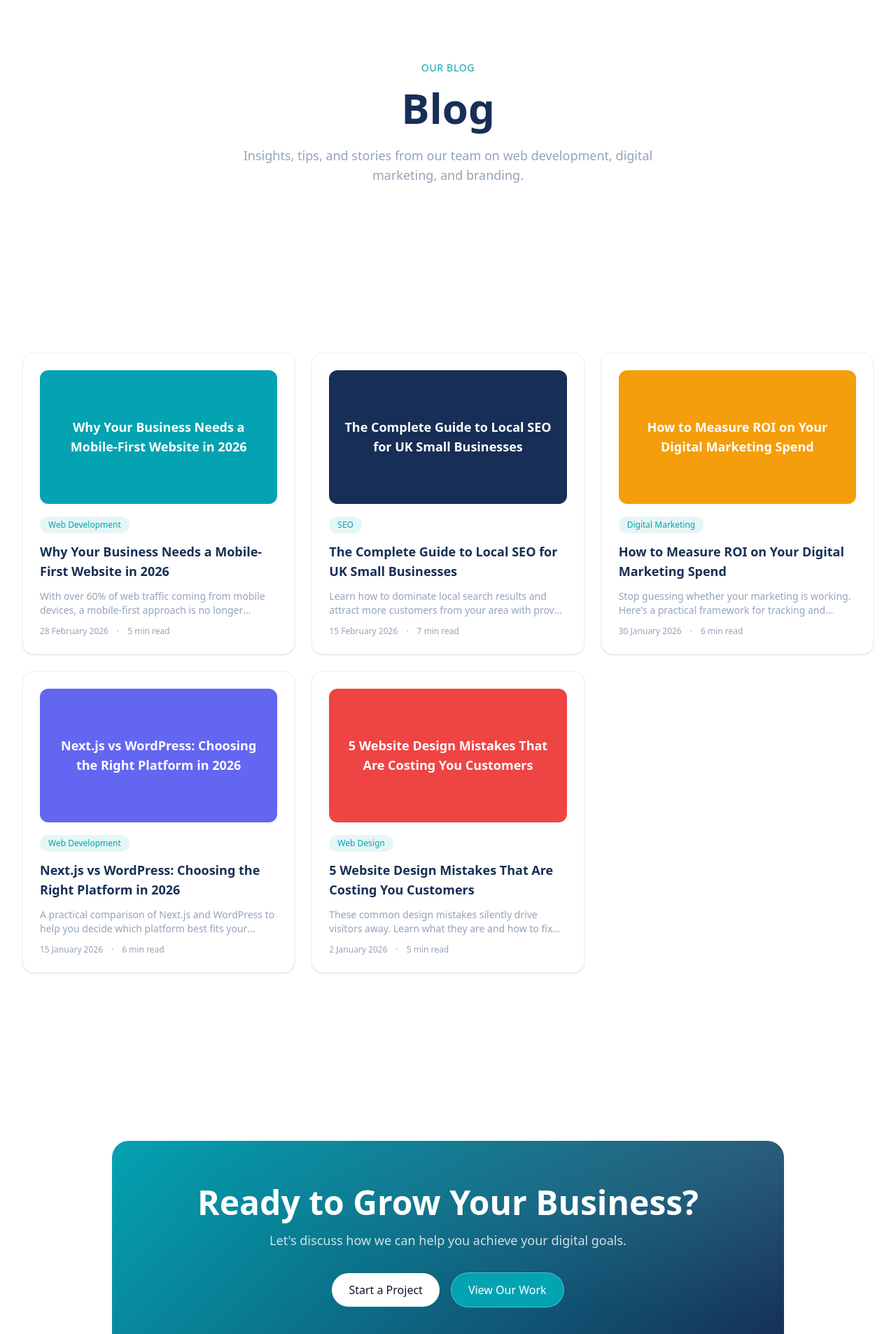
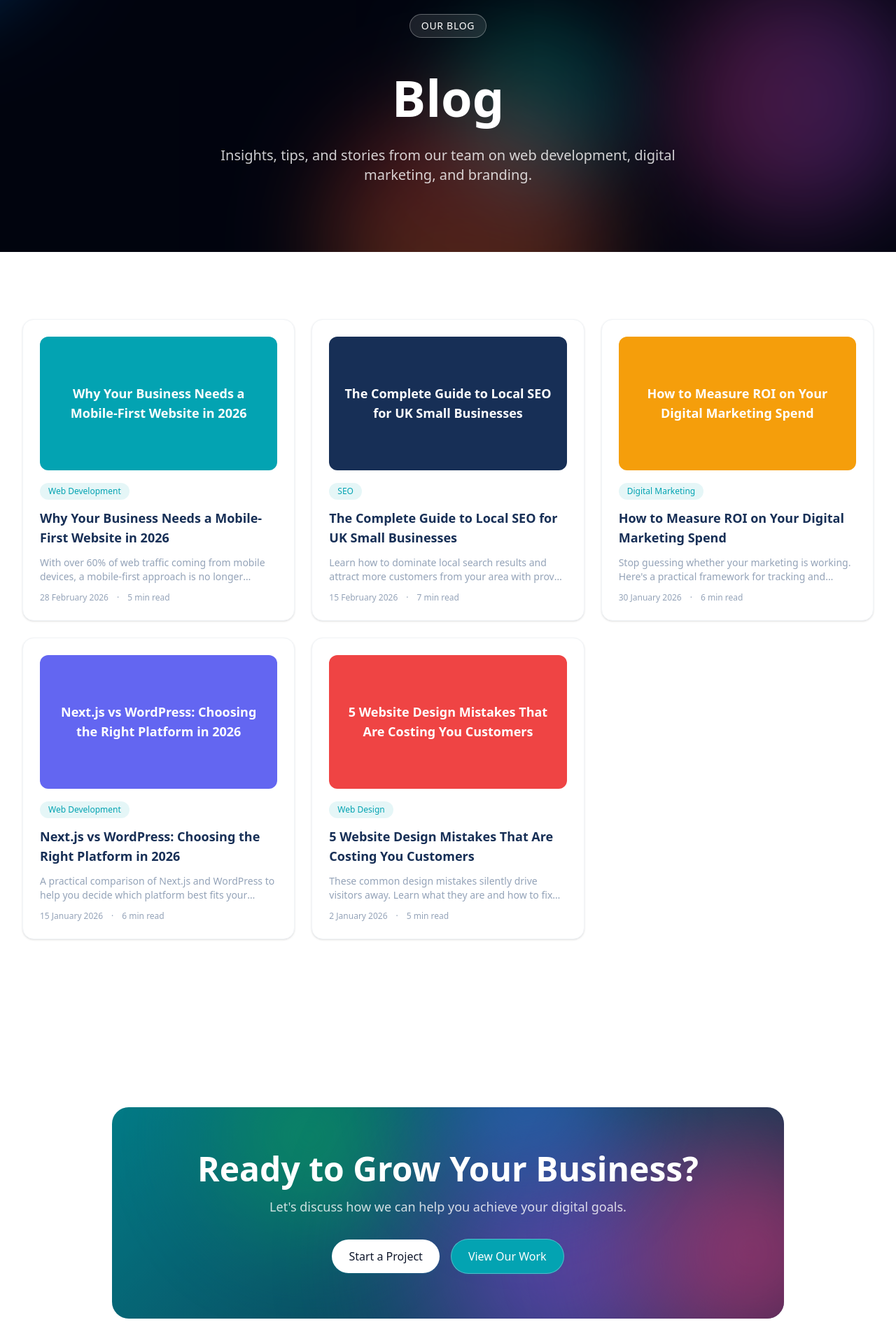
Before and after one commit to omarmo2403-collab/Wiprosoft-Website, a Next.js app: page /blog in a window 1280 px wide. Shown: the part 140-2046 px from the top of the page at 70% size. Built offline with nearby package versions, Linux system fonts and the light colour scheme.

Commit message:
feat: unify page header background gradient and design across all pages

```diff
--- a/src/app/blog/page.tsx
+++ b/src/app/blog/page.tsx
@@ -1,5 +1,6 @@
 import type { Metadata } from "next";
 import Link from "next/link";
+import { PageHeader } from "@/components/ui/PageHeader";
 import { SectionWrapper } from "@/components/ui/SectionWrapper";
 import { Card } from "@/components/ui/Card";
 import { Badge } from "@/components/ui/Badge";
@@ -16,23 +17,11 @@ export const metadata: Metadata = {
 export default function BlogPage() {
   return (
     <>
-      {/* Hero */}
-      <section className="pt-32 pb-12">
-        <SectionWrapper>
-          <div className="max-w-3xl mx-auto text-center">
-            <span className="text-accent text-sm font-medium tracking-wider uppercase">
-              Our Blog
-            </span>
-            <h1 className="text-4xl sm:text-5xl lg:text-6xl font-bold text-secondary mt-4">
-              Blog
-            </h1>
-            <p className="text-text-muted text-lg mt-6 max-w-2xl mx-auto">
-              Insights, tips, and stories from our team on web development,
-              digital marketing, and branding.
-            </p>
-          </div>
-        </SectionWrapper>
-      </section>
+      <PageHeader
+        label="Our Blog"
+        title="Blog"
+        description="Insights, tips, and stories from our team on web development, digital marketing, and branding."
+      />
 
       {/* Blog Posts Grid */}
       <section className="pb-16">
--- a/src/app/globals.css
+++ b/src/app/globals.css
@@ -91,6 +91,10 @@ body {
   animation: blob 7s infinite;
 }
 
+.animation-delay-1 {
+  animation-delay: -1s;
+}
+
 .animation-delay-2 {
   animation-delay: -2s;
 }
--- a/src/app/layout.tsx
+++ b/src/app/layout.tsx
@@ -31,7 +31,7 @@ export default function RootLayout({
 }>) {
   return (
     <html lang="en">
-      <body className={`${inter.variable} antialiased`}>
+      <body className={`${inter.variable} antialiased`} suppressHydrationWarning>
         <Navbar />
         <main className="min-h-screen">{children}</main>
         <Footer />
--- a/src/app/portfolio/page.tsx
+++ b/src/app/portfolio/page.tsx
@@ -1,5 +1,5 @@
 import type { Metadata } from "next";
-import { SectionWrapper } from "@/components/ui/SectionWrapper";
+import { PageHeader } from "@/components/ui/PageHeader";
 import { CTABanner } from "@/components/sections/home/CTABanner";
 import { PortfolioContent } from "@/components/sections/portfolio/PortfolioContent";
 
@@ -12,22 +12,11 @@ export const metadata: Metadata = {
 export default function PortfolioPage() {
   return (
     <>
-      <section className="pt-32 pb-12">
-        <SectionWrapper>
-          <div className="max-w-3xl mx-auto text-center">
-            <span className="text-accent text-sm font-medium tracking-wider uppercase">
-              Our Work
-            </span>
-            <h1 className="text-4xl sm:text-5xl lg:text-6xl font-bold text-secondary mt-4">
-              Portfolio
-            </h1>
-            <p className="text-text-muted text-lg mt-6 max-w-2xl mx-auto">
-              A showcase of our best work across web development, digital
-              marketing, and branding.
-            </p>
-          </div>
-        </SectionWrapper>
-      </section>
+      <PageHeader
+        label="Our Work"
+        title="Portfolio"
+        description="A showcase of our best work across web development, digital marketing, and branding."
+      />
       <PortfolioContent />
       <CTABanner />
     </>
--- a/src/components/sections/home/CTABanner.tsx
+++ b/src/components/sections/home/CTABanner.tsx
@@ -1,32 +1,126 @@
+"use client";
+
+import { motion } from "framer-motion";
 import { Button } from "@/components/ui/Button";
 
 export function CTABanner() {
   return (
     <section className="py-16 lg:py-20">
       <div className="mx-auto max-w-5xl px-4 sm:px-6 lg:px-8">
-        <div className="relative rounded-3xl bg-brand-gradient px-8 py-14 sm:px-14 sm:py-16 text-center overflow-hidden">
-          {/* Subtle overlay */}
-          <div className="absolute inset-0 bg-[radial-gradient(ellipse_at_top_right,rgba(255,255,255,0.1),transparent_60%)]" />
+        <motion.div
+          initial={{ opacity: 0, y: 30 }}
+          whileInView={{ opacity: 1, y: 0 }}
+          transition={{ duration: 0.6 }}
+          viewport={{ once: true }}
+          className="relative rounded-3xl px-8 py-14 sm:px-14 sm:py-16 text-center overflow-hidden"
+          style={{
+            background: "linear-gradient(135deg, #03A3B2 0%, #172F56 100%)",
+          }}
+        >
+          {/* Animated blobs with explicit positioning */}
+          <motion.div
+            animate={{
+              x: ["-40%", "40%", "-30%", "35%", "-40%"],
+              y: ["-40%", "40%", "-30%", "35%", "-40%"],
+              scale: [1, 1.5, 0.8, 1.25, 1],
+            }}
+            transition={{ duration: 2, repeat: Infinity, ease: "easeInOut" }}
+            className="absolute top-0 left-1/4 w-96 h-96 rounded-full"
+            style={{
+              background: "radial-gradient(circle, rgba(16, 185, 129, 1) 0%, transparent 75%)",
+              filter: "blur(50px)",
+            }}
+          />
+          <motion.div
+            animate={{
+              x: ["40%", "-40%", "30%", "-35%", "40%"],
+              y: ["40%", "-40%", "30%", "-35%", "40%"],
+              scale: [1, 0.8, 1.45, 0.85, 1],
+            }}
+            transition={{ duration: 2.3, repeat: Infinity, ease: "easeInOut", delay: 0.25 }}
+            className="absolute bottom-0 right-1/4 w-96 h-96 rounded-full"
+            style={{
+              background: "radial-gradient(circle, rgba(139, 92, 246, 1) 0%, transparent 75%)",
+              filter: "blur(50px)",
+            }}
+          />
+          <motion.div
+            animate={{
+              x: ["-35%", "50%", "-40%", "45%", "-35%"],
+              y: ["50%", "-35%", "45%", "-40%", "50%"],
+              scale: [1, 1.3, 0.8, 1.3, 1],
+            }}
+            transition={{ duration: 2.5, repeat: Infinity, ease: "easeInOut", delay: 0.5 }}
+            className="absolute top-1/3 right-0 w-96 h-96 rounded-full"
+            style={{
+              background: "radial-gradient(circle, rgba(236, 72, 153, 0.95) 0%, transparent 75%)",
+              filter: "blur(50px)",
+            }}
+          />
+          <motion.div
+            animate={{
+              x: ["50%", "-35%", "45%", "-40%", "50%"],
+              y: ["-35%", "50%", "-40%", "45%", "-35%"],
+              scale: [1, 1.25, 0.85, 1.35, 1],
+            }}
+            transition={{ duration: 2.7, repeat: Infinity, ease: "easeInOut", delay: 0.75 }}
+            className="absolute bottom-1/4 left-1/3 w-80 h-80 rounded-full"
+            style={{
+              background: "radial-gradient(circle, rgba(59, 130, 246, 0.9) 0%, transparent 75%)",
+              filter: "blur(50px)",
+            }}
+          />
 
-          <div className="relative z-10">
-            <h2 className="text-3xl sm:text-4xl lg:text-5xl font-bold text-white">
+          {/* Dark overlay for text readability */}
+          <div className="absolute inset-0 bg-black/25" />
+
+          <div className="relative z-20">
+            <motion.h2
+              initial={{ opacity: 0, y: 20, scale: 0.95 }}
+              whileInView={{ opacity: 1, y: 0, scale: 1 }}
+              transition={{ duration: 0.6, delay: 0.1 }}
+              viewport={{ once: true }}
+              className="text-3xl sm:text-4xl lg:text-5xl font-bold text-white"
+            >
               Ready to Grow Your Business?
-            </h2>
+            </motion.h2>
 
-            <p className="text-white/80 text-lg mt-4 max-w-2xl mx-auto">
+            <motion.p
+              initial={{ opacity: 0, y: 20 }}
+              whileInView={{ opacity: 1, y: 0 }}
+              transition={{ duration: 0.6, delay: 0.2 }}
+              viewport={{ once: true }}
+              className="text-white/80 text-lg mt-4 max-w-2xl mx-auto"
+            >
               Let&apos;s discuss how we can help you achieve your digital goals.
-            </p>
+            </motion.p>
 
-            <div className="flex flex-wrap items-center justify-center gap-4 mt-8">
+            <motion.div
+              initial={{ opacity: 0, y: 20 }}
+              whileInView={{ opacity: 1, y: 0 }}
+              transition={{ duration: 0.6, delay: 0.3 }}
+              viewport={{ once: true }}
+              className="flex flex-wrap items-center justify-center gap-4 mt-8"
+            >
+              <motion.div
+                whileHover={{ scale: 1.08, y: -4 }}
+                whileTap={{ scale: 0.95 }}
+              >
                 <Button href="/contact" className="bg-white !text-slate-900 hover:bg-white/90 shadow-lg">
                   Start a Project
                 </Button>
+              </motion.div>
+              <motion.div
+                whileHover={{ scale: 1.08, y: -4 }}
+                whileTap={{ scale: 0.95 }}
+              >
                 <Button href="/portfolio" className="border border-white/30 text-white hover:bg-white/10">
                   View Our Work
                 </Button>
+              </motion.div>
+            </motion.div>
           </div>
-          </div>
-        </div>
+        </motion.div>
       </div>
     </section>
   );
--- /dev/null
+++ b/src/components/ui/MeshGradient.tsx
@@ -0,0 +1,18 @@
+"use client";
+
+import { cn } from "@/lib/utils";
+
+export function MeshGradient({ className }: { className?: string }) {
+  return (
+    <div className={cn("absolute inset-0 overflow-hidden pointer-events-none", className)}>
+      <div className="absolute inset-0 bg-slate-950" />
+      <div className="absolute inset-0">
+        <div className="absolute -top-1/2 -left-1/4 w-96 h-96 bg-gradient-to-r from-cyan-400 to-blue-600 rounded-full mix-blend-screen filter blur-3xl opacity-60 animate-blob" />
+        <div className="absolute top-1/3 right-0 w-80 h-80 bg-gradient-to-l from-purple-500 to-pink-500 rounded-full mix-blend-screen filter blur-3xl opacity-50 animate-blob animation-delay-2" />
+        <div className="absolute -bottom-1/4 left-1/3 w-96 h-96 bg-gradient-to-t from-orange-400 to-red-500 rounded-full mix-blend-screen filter blur-3xl opacity-50 animate-blob animation-delay-4" />
+        <div className="absolute top-1/4 left-1/2 w-72 h-72 bg-gradient-to-br from-emerald-400 to-cyan-500 rounded-full mix-blend-screen filter blur-3xl opacity-40 animate-blob animation-delay-3" />
+      </div>
+      <div className="absolute inset-0 bg-black/40" />
+    </div>
+  );
+}
--- a/src/components/ui/PageHeader.tsx
+++ b/src/components/ui/PageHeader.tsx
@@ -1,4 +1,5 @@
 import type { ReactNode } from "react";
+import { MeshGradient } from "./MeshGradient";
 
 interface PageHeaderProps {
   label: string;
@@ -8,16 +9,18 @@ interface PageHeaderProps {
 
 export function PageHeader({ label, title, description }: PageHeaderProps) {
   return (
-    <section className="pt-32 pb-14">
-      <div className="mx-auto max-w-7xl px-4 sm:px-6 lg:px-8">
+    <section className="relative pt-32 pb-16 md:pt-40 md:pb-24 overflow-hidden bg-slate-950">
+      <MeshGradient />
+
+      <div className="relative z-10 mx-auto max-w-7xl px-4 sm:px-6 lg:px-8">
         <div className="max-w-3xl mx-auto text-center">
-          <span className="text-accent text-sm font-medium tracking-wider uppercase">
+          <span className="inline-block px-4 py-1.5 rounded-full text-sm font-medium text-white border border-white/30 bg-white/10 backdrop-blur-sm mb-6 uppercase tracking-wider">
             {label}
           </span>
-          <h1 className="text-4xl sm:text-5xl lg:text-6xl font-bold text-secondary mt-4 leading-tight">
+          <h1 className="text-4xl sm:text-5xl lg:text-7xl font-bold text-white mt-4 leading-tight">
             {title}
           </h1>
-          <p className="text-text-muted text-lg mt-6 max-w-2xl mx-auto">
+          <p className="text-white/80 text-lg md:text-xl mt-6 max-w-2xl mx-auto">
             {description}
           </p>
         </div>
@@ -27,5 +30,5 @@ export function PageHeader({ label, title, description }: PageHeaderProps) {
 }
 
 export function Highlight({ children }: { children: ReactNode }) {
-  return <span className="accent-underline">{children}</span>;
+  return <span className="text-white underline decoration-accent decoration-2 underline-offset-4">{children}</span>;
 }
```
Also changed, not shown: src/app/about/page.tsx (+6 -17 lines), src/app/contact/page.tsx (+6 -15 lines), src/app/services/page.tsx (+6 -17 lines), src/components/sections/home/Hero.tsx (+3 -11 lines). Lines whose indentation alone changed are shown as unchanged.
